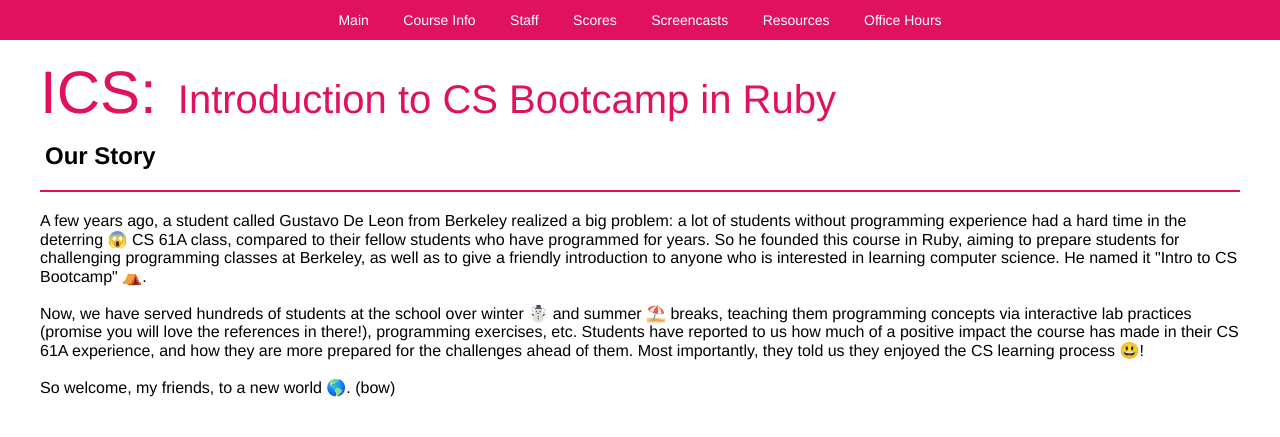
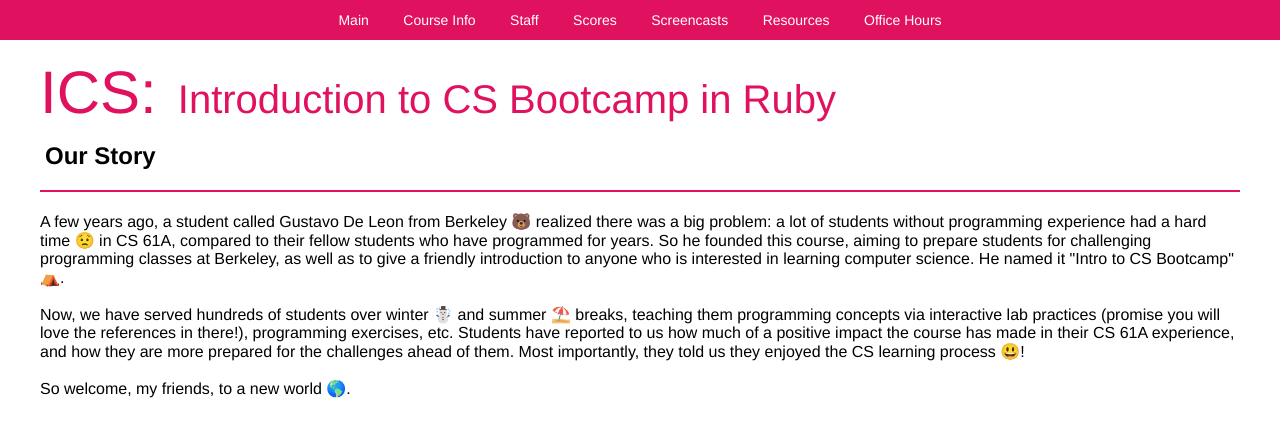
Before and after one commit to paulshaoyuqiao/E98-Course-Website, a Rails app: page /course_info in a window 1280 px wide. Shown: the top 437 px of the page. Run offline with Rails 7, Linux system fonts and the light colour scheme; style sheets or scripts are compiled from the project's sources.

Commit message:
update course info text

```diff
--- a/app/views/course/course_info.html.erb
+++ b/app/views/course/course_info.html.erb
@@ -53,21 +53,21 @@
 
 <div id="content">
   <div class="segment">
-  A few years ago, a student called Gustavo De Leon from Berkeley realized a big problem:
-  a lot of students without programming experience had a hard time in the deterring 😱 CS 61A
-  class, compared to their fellow students who have programmed for years. So he
-  founded this course in Ruby, aiming to prepare students for challenging programming
-  classes at Berkeley, as well as to give a friendly introduction to anyone who is interested
-  in learning computer science. He named it "Intro to CS Bootcamp" ⛺.
+  A few years ago, a student called Gustavo De Leon from Berkeley 🐻 realized there
+  was a big problem: a lot of students without programming experience had a hard time
+  😟 in CS 61A, compared to their fellow students who have programmed for years. So he
+  founded this course, aiming to prepare students for challenging programming
+  classes at Berkeley, as well as to give a friendly introduction to anyone who is
+  interested in learning computer science. He named it "Intro to CS Bootcamp" ⛺.
   <br><br>
-  Now, we have served hundreds of students at the school over winter ☃️ and summer ⛱️ breaks,
-  teaching them programming concepts via interactive lab practices
-  (promise you will love the references in there!), programming exercises, etc. Students have
-  reported to us how much of a positive impact the course has made in their CS 61A experience,
-  and how they are more prepared for the challenges ahead of them. Most importantly, they
-  told us they enjoyed the CS learning process 😃!
+  Now, we have served hundreds of students over winter ☃️ and summer ⛱️ breaks,
+  teaching them programming concepts via interactive lab practices (promise you will
+  love the references in there!), programming exercises, etc. Students have reported
+  to us how much of a positive impact the course has made in their CS 61A experience,
+  and how they are more prepared for the challenges ahead of them. Most importantly,
+  they told us they enjoyed the CS learning process 😃!
   <br><br>
-  So welcome, my friends, to a new world 🌎. (bow)
+  So welcome, my friends, to a new world 🌎.
   <div>
 </div>
 </body>
```
